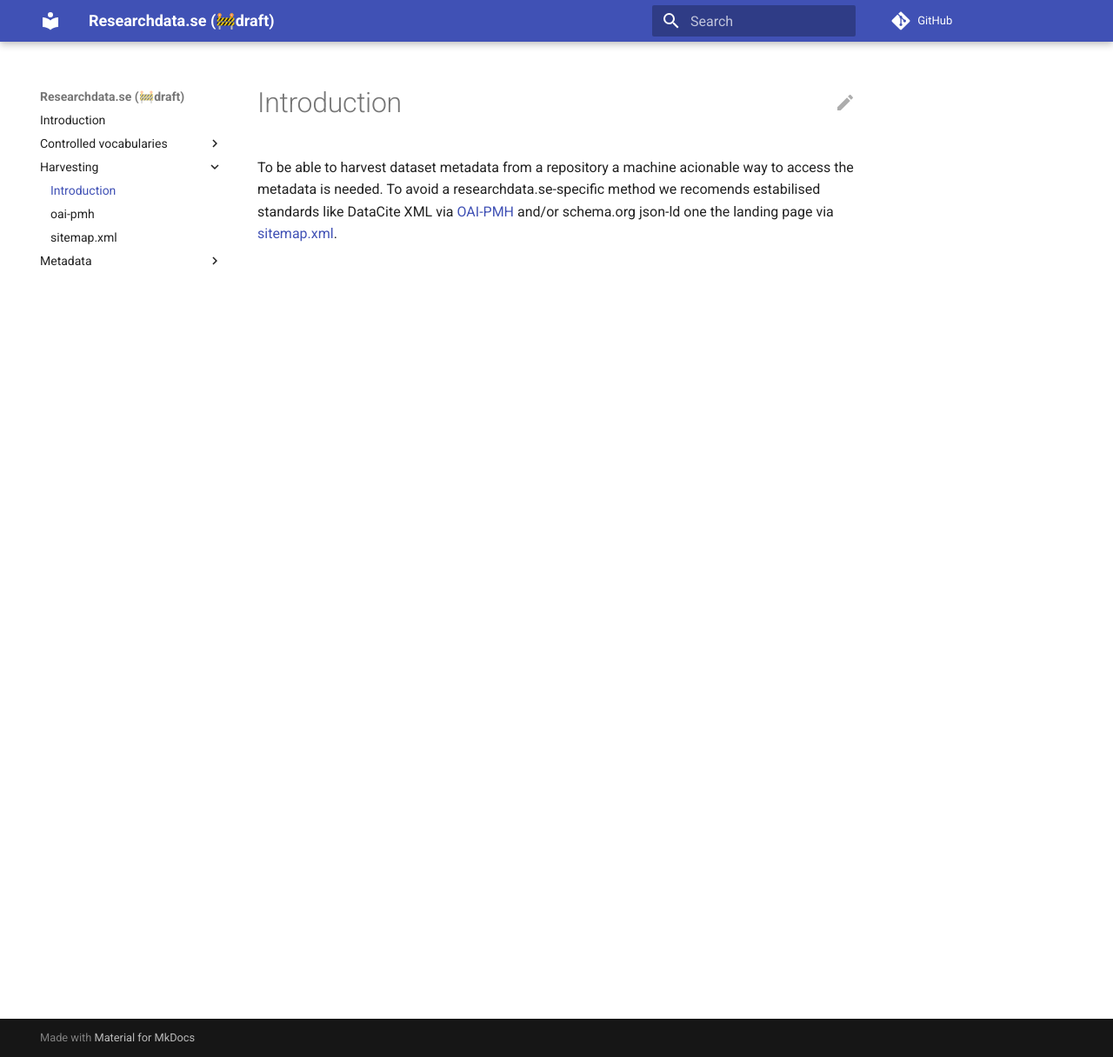
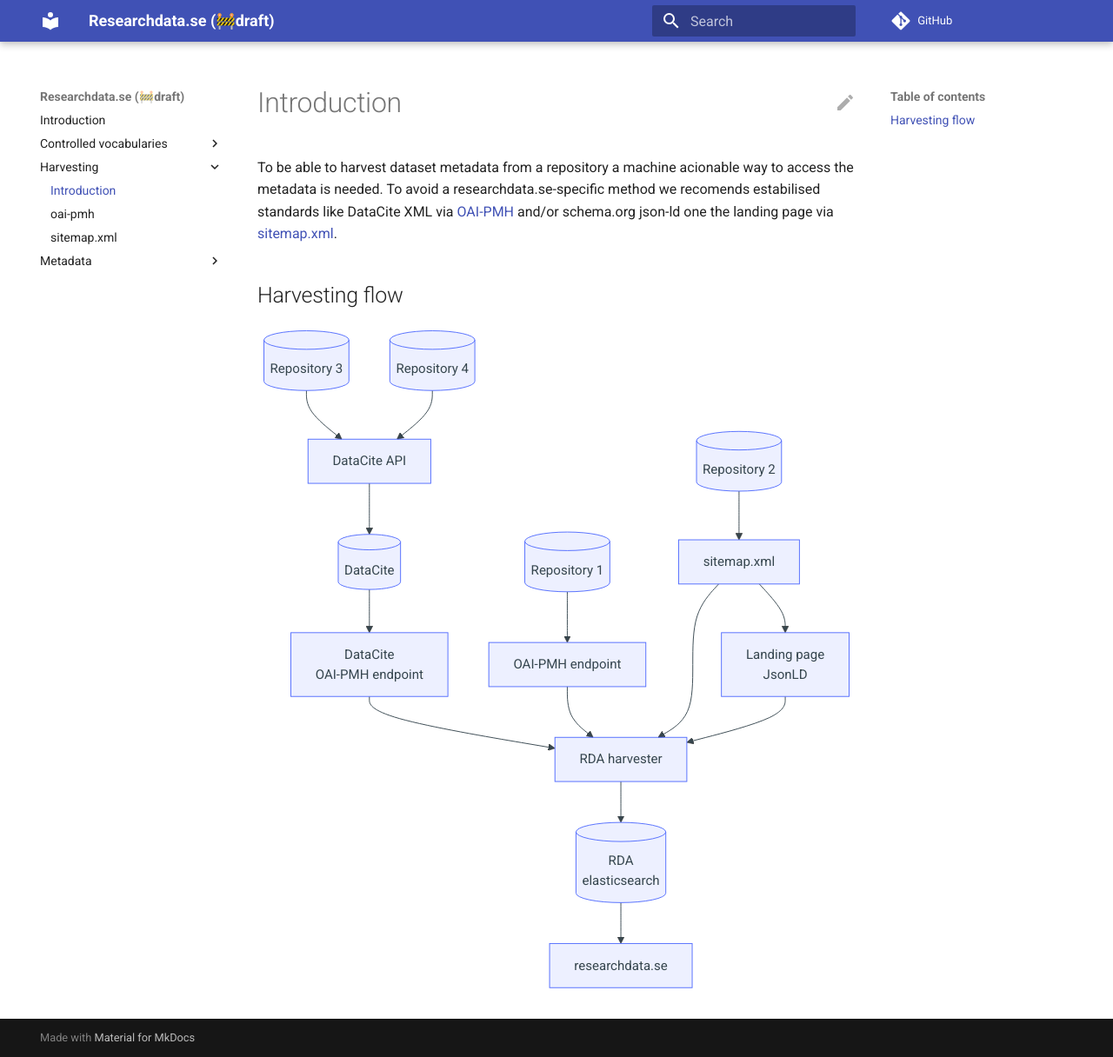
Before and after one commit to researchdata-se/docs.researchdata.se, an MkDocs documentation site: the page built from docs/harvesting/index.md, in a window 1280 px wide and 1216 px high. Shown: the whole window at 87% size. Built offline with MkDocs 1.6.1 and Material for MkDocs 9.7.7, drawn with Linux system fonts in a browser that asks for light colours; comment, search, counter and statistics services are not loaded; some of the changed lines change nothing that is shown.

Commit message:
harvesting flow graph

````diff
--- a/docs/harvesting/index.md
+++ b/docs/harvesting/index.md
@@ -2,3 +2,48 @@
 
 To be able to harvest dataset metadata from a repository a machine acionable way to access the metadata is needed.
 To avoid a researchdata.se-specific method we recomends estabilised standards like DataCite XML via [OAI-PMH](oai-pmh.md) and/or schema.org json-ld one the landing page via [sitemap.xml](sitemap-xml.md).
+
+## Harvesting flow
+
+
+
+``` mermaid
+graph
+  RDA[(RDA \n elasticsearch)]
+  RDAC[researchdata.se]
+
+  DS[(DataCite)]
+  DSOAI[DataCite\nOAI-PMH endpoint]
+  DSAPI[DataCite API]
+  DS --> DSOAI
+  DSAPI --> DS
+
+  DSOAI --> RDAH
+
+
+  RP1[(Repository 1)]
+  OAI1[OAI-PMH endpoint]
+
+  RP3[(Repository 3)]
+  RP3 --> DSAPI
+
+  RP4[(Repository 4)]
+  RP4 --> DSAPI
+
+  RP2[(Repository 2)]
+  LDSM2[sitemap.xml]
+  LDLP2[Landing page \nJsonLD]
+
+  RDAH[RDA harvester]
+
+  RP1 --> OAI1
+  OAI1 --> RDAH
+
+  RP2 --> LDSM2
+  LDSM2 --> LDLP2
+  LDSM2 --> RDAH
+  LDLP2 --> RDAH
+
+  RDAH --> RDA
+  RDA --> RDAC
+```
--- a/mkdocs.yml
+++ b/mkdocs.yml
@@ -26,3 +26,8 @@
   - pymdownx.superfences
   - attr_list
   - md_in_html
+  - pymdownx.superfences:
+      custom_fences:
+        - name: mermaid
+          class: mermaid
+          format: !!python/name:pymdownx.superfences.fence_code_format
````
